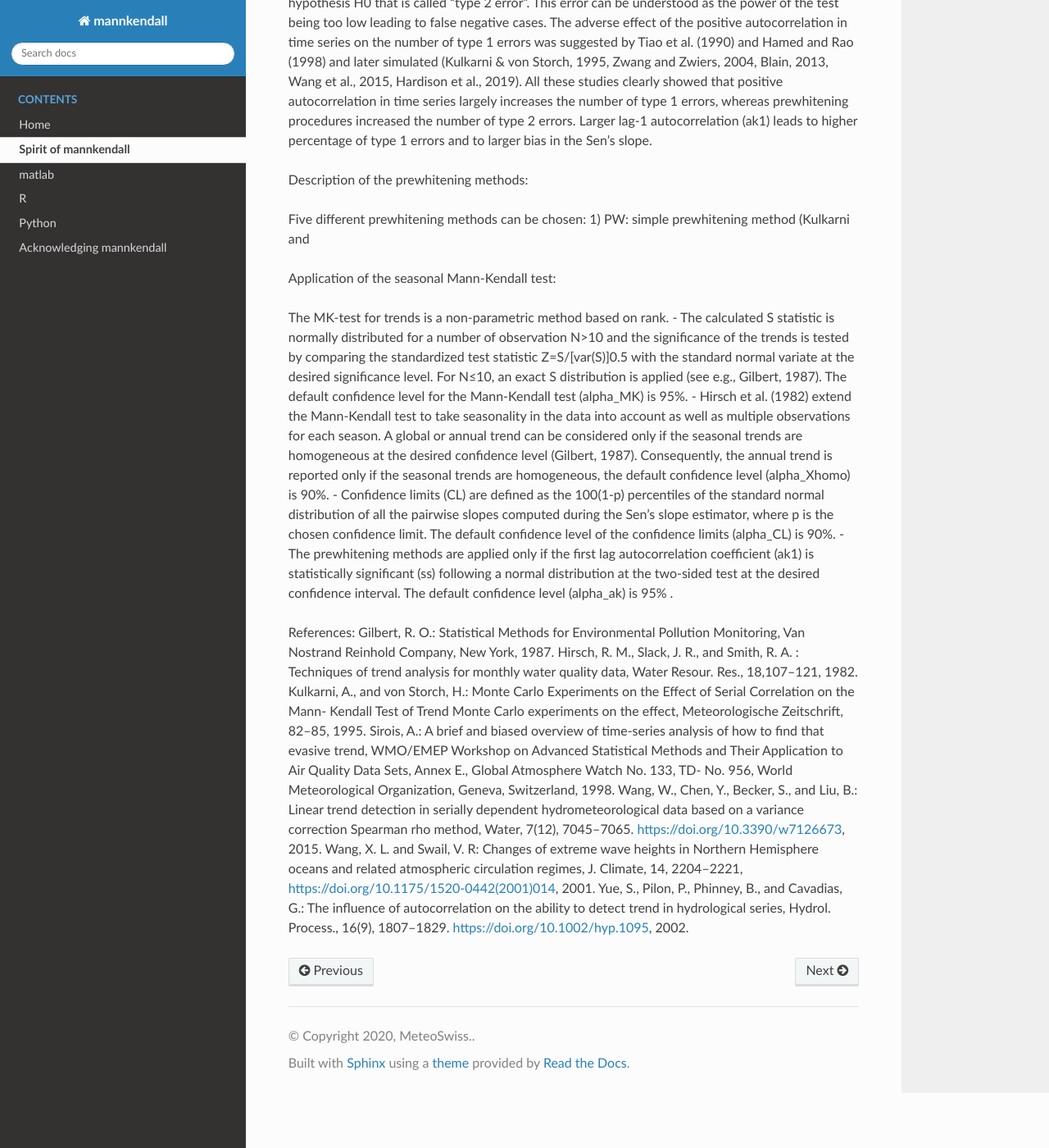
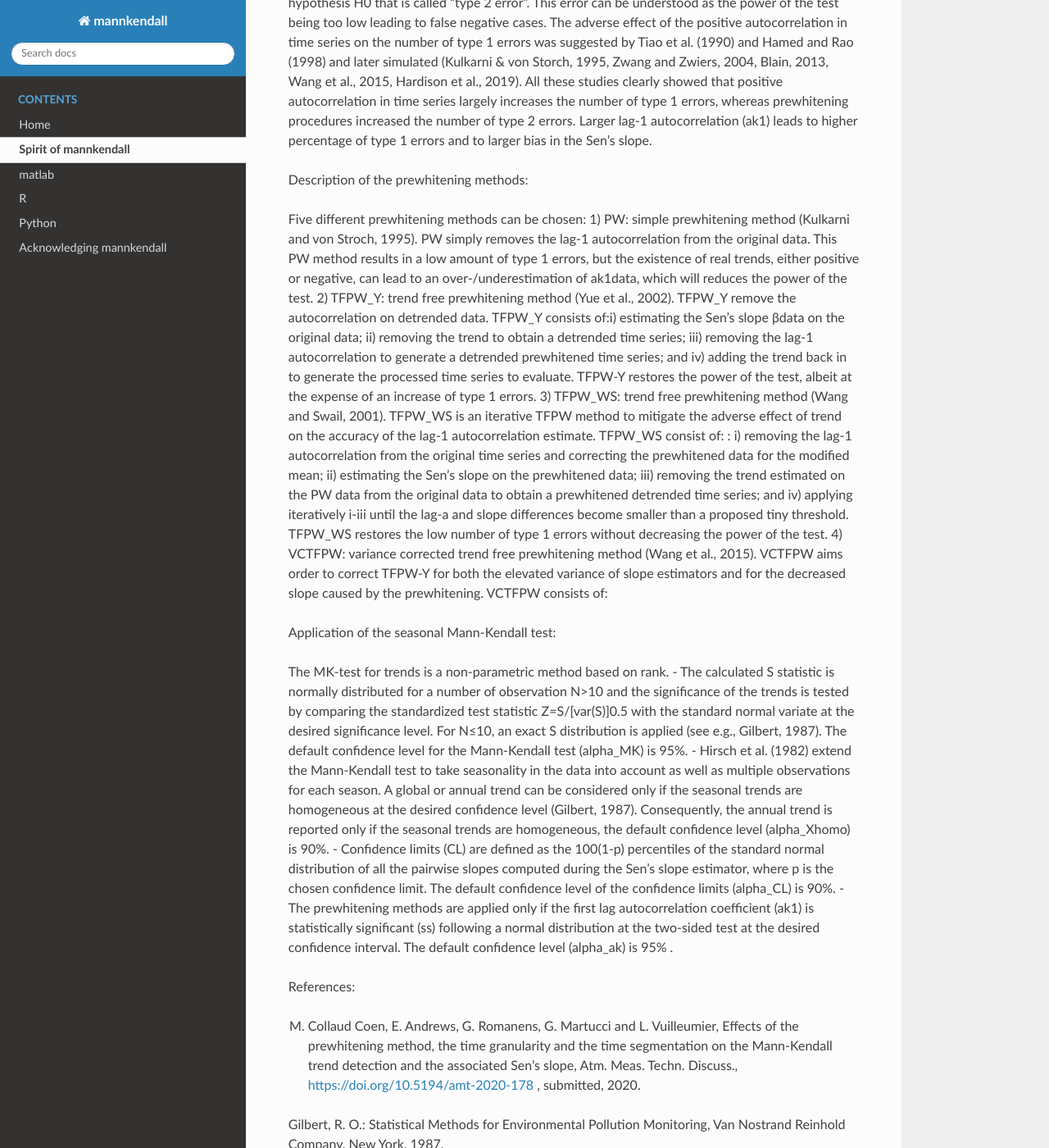
Before and after one commit to mannkendall/mannkendall.github.io, a Sphinx documentation site: the page built from source/about.rst, in a window 1280 px wide and 1400 px high, scrolled down 792 px. Shown: the whole window at 82% size. Built offline with Sphinx 7.4.7 and the Read the Docs theme 2.0.0, drawn with Linux system fonts in a browser that asks for light colours; some of the changed text lies outside the part shown.

Commit message:
Update about.rst
description des méthodes PW

```diff
--- a/source/about.rst
+++ b/source/about.rst
@@ -16,7 +16,11 @@ The adverse effect of the positive autocorrelation in time series on the number
 Description of the prewhitening methods:
 
 Five different prewhitening methods can be chosen:
-1) PW: simple prewhitening method (Kulkarni and
+1) PW: simple prewhitening method (Kulkarni and von Stroch, 1995). PW simply removes the lag-1 autocorrelation from the original data. This PW method results in a low amount of type 1 errors, but the existence of real trends, either positive or negative, can lead to an  over-/underestimation of  ak1data, which will reduces the power of the test.
+2) TFPW_Y: trend free prewhitening method (Yue et al., 2002). TFPW_Y remove the autocorrelation on detrended data. TFPW_Y consists of:i) estimating the Sen’s slope βdata on the original data; ii) removing the trend to obtain a detrended time series; iii) removing the lag-1 autocorrelation to  generate a detrended prewhitened time series; and  iv) adding the trend back in to generate the processed time series to evaluate. TFPW-Y restores the power of the test, albeit at the expense of an increase of type 1 errors.
+3) TFPW_WS: trend free prewhitening method (Wang and Swail, 2001). TFPW_WS is an iterative TFPW method to mitigate the adverse effect of trend on the accuracy of the lag-1 autocorrelation estimate. TFPW_WS consist of: : i) removing the lag-1 autocorrelation from the original time series and correcting the prewhitened data for the modified mean; ii) estimating the Sen’s slope on the prewhitened data; iii) removing the trend estimated on the PW data from the original data to obtain a prewhitened detrended time series; and iv) applying iteratively i-iii until the lag-a and slope differences become smaller than a proposed tiny threshold. TFPW_WS restores the low number of type 1 errors without decreasing the power of the test.
+4) VCTFPW: variance corrected trend free prewhitening method (Wang et al., 2015). VCTFPW aims order to correct TFPW-Y for both the elevated variance of slope estimators and for the decreased slope caused by the prewhitening. VCTFPW consists of:
+
 
 Application of the seasonal Mann-Kendall test:
 
@@ -28,10 +32,19 @@ The MK-test for trends is a non-parametric method based on rank.
 
 
 References:
+
+M. Collaud Coen, E. Andrews, G. Romanens, G. Martucci and L. Vuilleumier, Effects of the prewhitening method, the time granularity and the time segmentation on the Mann-Kendall trend detection and the associated Sen’s slope, Atm. Meas. Techn. Discuss., https://doi.org/10.5194/amt-2020-178 , submitted, 2020.
+
 Gilbert, R. O.: Statistical Methods for Environmental Pollution Monitoring, Van Nostrand Reinhold Company, New York, 1987.
+
 Hirsch, R. M., Slack, J. R., and Smith, R. A. : Techniques of trend analysis for monthly water quality data, Water Resour. Res., 18,107–121, 1982.
+
 Kulkarni, A., and von Storch, H.: Monte Carlo Experiments on the Effect of Serial Correlation on the Mann- Kendall Test of Trend Monte Carlo experiments on the effect, Meteorologische Zeitschrift, 82–85, 1995.
+
 Sirois, A.: A brief and biased overview of time-series analysis of how to find that evasive trend, WMO/EMEP Workshop on Advanced Statistical Methods and Their Application to Air Quality Data Sets, Annex E., Global Atmosphere Watch No. 133, TD- No. 956, World Meteorological Organization, Geneva, Switzerland, 1998.
+
 Wang, W., Chen, Y., Becker, S., and Liu, B.: Linear trend detection in serially dependent hydrometeorological data based on a variance correction Spearman rho method, Water, 7(12), 7045–7065. https://doi.org/10.3390/w7126673, 2015.
+
 Wang, X. L. and Swail, V. R: Changes of extreme wave heights in Northern Hemisphere oceans and related atmospheric circulation regimes, J. Climate, 14, 2204–2221, https://doi.org/10.1175/1520-0442(2001)014, 2001.
+
 Yue, S., Pilon, P., Phinney, B., and Cavadias, G.: The influence of autocorrelation on the ability to detect trend in hydrological series, Hydrol. Process., 16(9), 1807–1829. https://doi.org/10.1002/hyp.1095, 2002.
```
